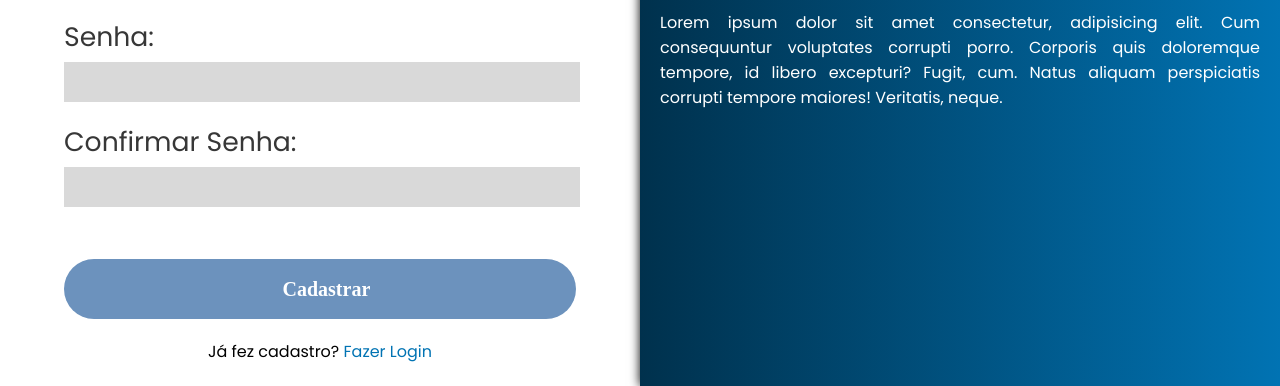
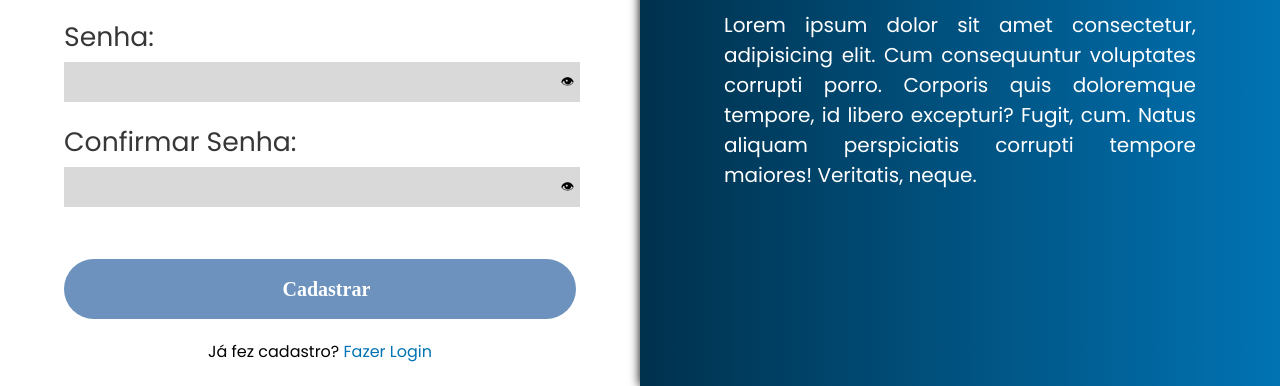
Before and after one commit to MiguelHelen/painel-solar-api, a website: page public/html/cadastro.htm in a window 1280 px wide. Shown: the part 414-800 px from the top of the page. Drawn offline with Linux system fonts and the light colour scheme; a web font is replaced by a local one.

Commit message:
att cadastro

```diff
--- a/public/css/cadastro.css
+++ b/public/css/cadastro.css
@@ -51,6 +51,19 @@ input{
     padding-left: 2%;
 }
 input:hover{
+    opacity: 80%;
+}
+.senha{
+    width: 82.5%;
+}
+.mostrar{
+    width: 5%;
+    height: 40px;
+    border-width: 0;
+    background-color: #D9D9D9;
+    padding: 10px;
+}
+.mostrar:hover{
     opacity: 80%;
 }
 a{
@@ -115,6 +128,8 @@ a:hover{
     padding-left: 20px;
     padding-right: 20px;
     text-align: justify;
+    margin: 10%;
+    margin-top: 0;
 }
 .transresp1{
     opacity: 1;
@@ -166,6 +181,6 @@ a:hover{
 }
 @media(max-width: 1400px){
     .logoside p, .logosidel p{
-        font-size: 12pt;
+        font-size: 15pt;
     }
 }
--- a/public/html/cadastro.htm
+++ b/public/html/cadastro.htm
@@ -17,11 +17,11 @@
             <form action="" method="">
                 <div class="inputbox">
                     Seu Nome:<br>
-                    <input type="text" name="nome"><br>
+                    <input type="text" name="nome" required><br>
                     Senha:<br>
-                    <input type="password" name="senha"><br>
+                    <input type="password" name="senha" class="senha" id="most1" required><input type="button" class="mostrar" value="👁" onclick="mostrarsenha()"><br>
                     <div class="conf" id ="conf">Confirmar Senha:<br>
-                    <input type="password" name="confirmar"></div>
+                    <input type="password" name="confirmar" class="senha" id="most2"><input type="button" class="mostrar" value="👁" onclick="mostrarconfirm()"></div>
                 </div>
                     <input type="submit" value="Cadastrar" class="botao" id="botaologincadastrar">
             </form>
@@ -30,7 +30,7 @@
         <div class="logoside" id="translogo">
             <img src="..\imagens\logo.png">
             <h1 id="logotit">SEJA BEM VINDO(A)!</h1>
-            <p>Lorem ipsum dolor sit amet consectetur, adipisicing elit. Cum consequuntur voluptates corrupti porro. Corporis quis doloremque tempore, id libero excepturi? Fugit, cum. Natus aliquam perspiciatis corrupti tempore maiores! Veritatis, neque.</p>
+            <p class="logotxt">Lorem ipsum dolor sit amet consectetur, adipisicing elit. Cum consequuntur voluptates corrupti porro. Corporis quis doloremque tempore, id libero excepturi? Fugit, cum. Natus aliquam perspiciatis corrupti tempore maiores! Veritatis, neque.</p>
         </div>
     </main>
     <script src="../js/cadastro.js"></script>
--- a/public/js/cadastro.js
+++ b/public/js/cadastro.js
@@ -56,3 +56,21 @@ function slide(){
         }
     }, 375);
 }
+function mostrarsenha(){
+    const mostsenha = document.getElementById("most1");
+    if(mostsenha.type == "password"){
+        mostsenha.type = "text";
+    }
+    else{
+        mostsenha.type = "password";
+    }
+}
+function mostrarconfirm(){
+    const mostconfirm = document.getElementById("most2");
+    if(mostconfirm.type == "password"){
+        mostconfirm.type = "text";
+    }
+    else{
+        mostconfirm.type = "password";
+    }
+}
```
